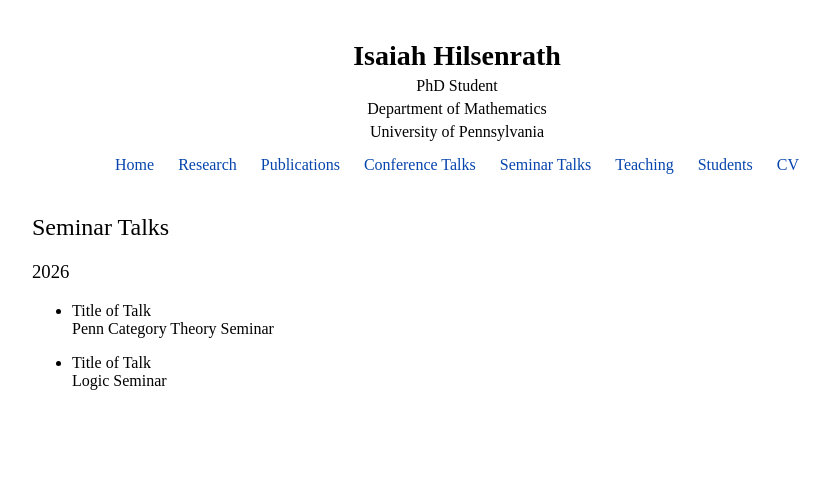
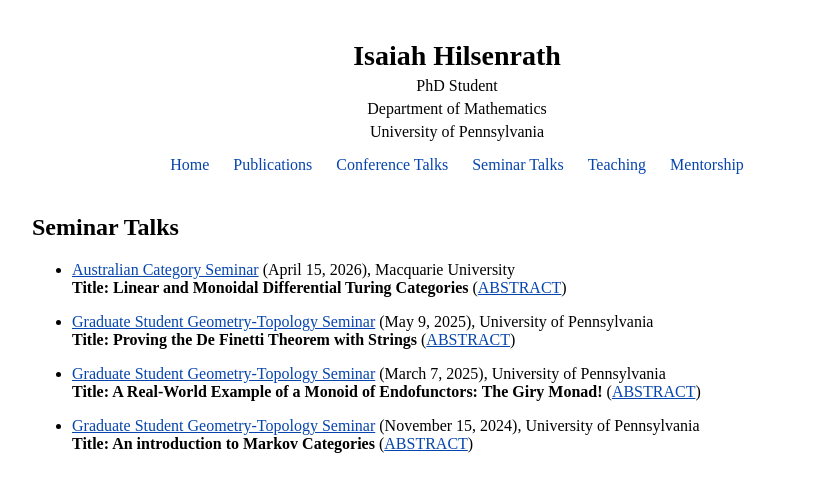
Before and after one commit to IsaiahBHilz/isaiahbhilz.github.io, a Jekyll site: the page built from seminar_talks.md, in a window 1280 px wide. Shown: the top 492 px of the page, without its empty margins (183-1013 px from the left). Built offline with Jekyll 4.4.1, drawn with Linux system fonts in a browser that asks for light colours.

Commit message:
edited seminar talks, conf talks, and home

```diff
--- a/_includes/header.html
+++ b/_includes/header.html
@@ -6,12 +6,10 @@
 
   <div class="nav">
     <a href="/">Home</a>
-    <a href="/research">Research</a>
     <a href="/publications">Publications</a>
     <a href="/conference_talks">Conference Talks</a>
     <a href="/seminar_talks">Seminar Talks</a>
     <a href="/teaching">Teaching</a>
-    <a href="/students">Students</a>
-    <a href="/cv">CV</a>
+    <a href="/students">Mentorship</a>
   </div>
 </div>
--- a/seminar_talks.md
+++ b/seminar_talks.md
@@ -3,12 +3,16 @@ layout: default
 title: Seminar Talks
 ---
 
-## Seminar Talks
+## **Seminar Talks**
 
-### 2026
+- [Australian Category Seminar](https://centre-of-australian-category-theory.github.io/seminar/) (April 15, 2026), Macquarie University
+  **Title: Linear and Monoidal Differential Turing Categories** ([ABSTRACT](https://centre-of-australian-category-theory.github.io/seminar/talks/1912))
 
-- Title of Talk
-  Penn Category Theory Seminar
+- [Graduate Student Geometry-Topology Seminar](https://www.math.upenn.edu/events/seminars/graduate-student-geometry-topology-seminar) (May 9, 2025), University of Pennsylvania
+**Title: Proving the De Finetti Theorem with Strings** ([ABSTRACT](https://www.math.upenn.edu/events/proving-de-finetti-theorem-strings))
 
-- Title of Talk
-  Logic Seminar
+- [Graduate Student Geometry-Topology Seminar](https://www.math.upenn.edu/events/seminars/graduate-student-geometry-topology-seminar) (March 7, 2025), University of Pennsylvania
+**Title: A Real-World Example of a Monoid of Endofunctors: The Giry Monad!** ([ABSTRACT](https://www.math.upenn.edu/events/real-world-example-monoid-endofunctors-giry-monad))
+
+- [Graduate Student Geometry-Topology Seminar](https://www.math.upenn.edu/events/seminars/graduate-student-geometry-topology-seminar) (November 15, 2024), University of Pennsylvania
+**Title: An introduction to Markov Categories** ([ABSTRACT](https://www.math.upenn.edu/events/introduction-markov-categories))
```
Also changed, not shown: conference_talks.md (+8 -8 lines), teaching.md (+2 -5 lines).
